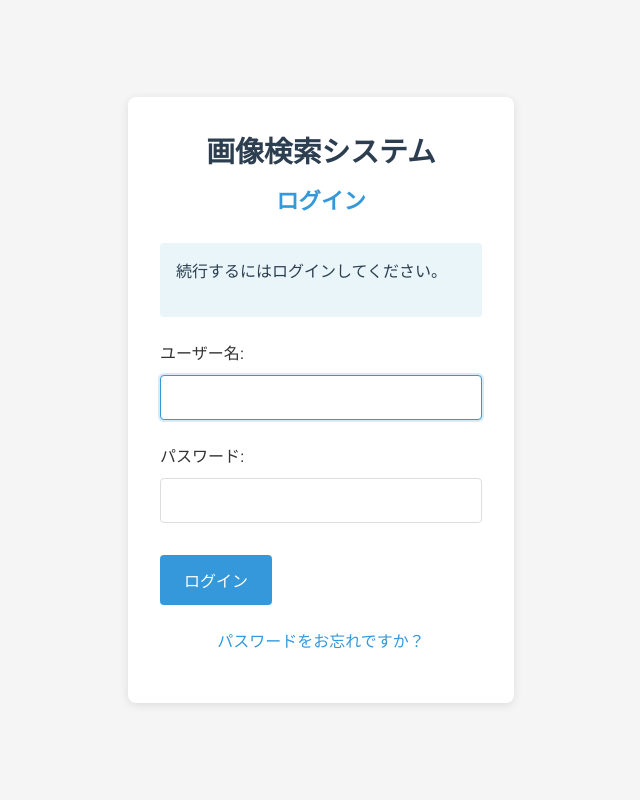
After one commit to yonaka15/apps-jugoya-ai, a Django app: page /accounts/login/?next=/read_images/query/ in a window 1280 px wide. The commit adds this page. Shown: the whole page, without its empty margins (319-959 px from the left). Run offline with Django 5.2, Linux system fonts and the light colour scheme; parts of the project's set-up code (start-up, migrations or seed data) failed here and were passed over.

Commit message:
add: accounts

```diff
--- /dev/null
+++ b/accounts/apps.py
@@ -0,0 +1,6 @@
+from django.apps import AppConfig
+
+
+class AccountsConfig(AppConfig):
+    default_auto_field = "django.db.models.BigAutoField"
+    name = "accounts"
--- /dev/null
+++ b/accounts/static/accounts/css/auth.css
@@ -0,0 +1,176 @@
+/* 認証ページの基本スタイル */
+* {
+  box-sizing: border-box;
+  margin: 0;
+  padding: 0;
+}
+
+body {
+  font-family: 'Helvetica Neue', Arial, sans-serif;
+  line-height: 1.6;
+  color: #333;
+  background-color: #f5f5f5;
+  height: 100vh;
+  display: flex;
+  align-items: center;
+  justify-content: center;
+}
+
+.container {
+  width: 100%;
+  max-width: 450px;
+  padding: 2rem;
+}
+
+h1 {
+  font-size: 1.8rem;
+  margin-bottom: 0.5rem;
+  color: #2c3e50;
+  text-align: center;
+}
+
+h2 {
+  font-size: 1.4rem;
+  margin-bottom: 1.5rem;
+  color: #3498db;
+  text-align: center;
+}
+
+p {
+  margin-bottom: 1rem;
+}
+
+a {
+  color: #3498db;
+  text-decoration: none;
+  transition: color 0.3s;
+}
+
+a:hover {
+  color: #2980b9;
+  text-decoration: underline;
+}
+
+/* 認証ボックス */
+.auth-box {
+  background-color: #fff;
+  padding: 2rem;
+  border-radius: 8px;
+  box-shadow: 0 2px 10px rgba(0, 0, 0, 0.1);
+}
+
+/* フォームスタイル */
+.form-group {
+  margin-bottom: 1.5rem;
+}
+
+.form-group label {
+  display: block;
+  margin-bottom: 0.5rem;
+  font-weight: 500;
+}
+
+.form-group input {
+  width: 100%;
+  padding: 0.8rem;
+  border: 1px solid #ddd;
+  border-radius: 4px;
+  font-size: 1rem;
+  transition: border-color 0.3s;
+}
+
+.form-group input:focus {
+  border-color: #3498db;
+  outline: none;
+  box-shadow: 0 0 0 2px rgba(52, 152, 219, 0.2);
+}
+
+/* ボタンスタイル */
+.form-actions {
+  margin-top: 2rem;
+  margin-bottom: 1.5rem;
+}
+
+.primary-button {
+  background-color: #3498db;
+  color: white;
+  border: none;
+  padding: 0.8rem 1.5rem;
+  border-radius: 4px;
+  cursor: pointer;
+  font-size: 1rem;
+  font-weight: 500;
+  transition: background-color 0.3s;
+  display: inline-block;
+  text-align: center;
+}
+
+.primary-button:hover {
+  background-color: #2980b9;
+  text-decoration: none;
+}
+
+/* メッセージスタイル */
+.error-message {
+  background-color: #f8d7da;
+  color: #721c24;
+  padding: 1rem;
+  border-radius: 4px;
+  margin-bottom: 1.5rem;
+}
+
+.info-message {
+  background-color: #e9f5f9;
+  color: #2c3e50;
+  padding: 1rem;
+  border-radius: 4px;
+  margin-bottom: 1.5rem;
+}
+
+.success-message {
+  background-color: #d4edda;
+  color: #155724;
+  padding: 1rem;
+  border-radius: 4px;
+  margin-bottom: 1.5rem;
+}
+
+/* リンクコンテナ */
+.auth-links {
+  margin-top: 1.5rem;
+  text-align: center;
+}
+
+.auth-links a {
+  font-weight: 500;
+}
+
+.auth-links .primary-button {
+  margin-top: 0.5rem;
+}
+
+/* レスポンシブデザイン */
+@media (max-width: 768px) {
+  .container {
+    padding: 1rem;
+  }
+
+  .auth-box {
+    padding: 1.5rem;
+  }
+}
+
+@media (max-width: 480px) {
+  h1 {
+    font-size: 1.5rem;
+  }
+
+  h2 {
+    font-size: 1.2rem;
+  }
+
+  .form-group input,
+  .primary-button {
+    padding: 0.7rem;
+  }
+}
--- /dev/null
+++ b/accounts/templates/registration/login.html
@@ -0,0 +1,60 @@
+{% load static %}
+<!DOCTYPE html>
+<html lang="ja">
+
+<head>
+  <meta charset="utf-8">
+  <meta name="viewport" content="width=device-width, initial-scale=1">
+  <title>ログイン | 画像検索システム</title>
+  <link rel="stylesheet" href="{% static 'accounts/css/auth.css' %}">
+</head>
+
+<body>
+  <div class="container">
+    <div class="auth-box">
+      <h1>画像検索システム</h1>
+      <h2>ログイン</h2>
+
+      {% if form.errors %}
+      <div class="error-message">
+        <p>ユーザー名とパスワードが一致しません。もう一度お試しください。</p>
+      </div>
+      {% endif %}
+
+      {% if next %}
+      {% if user.is_authenticated %}
+      <div class="info-message">
+        <p>このページにアクセスする権限がありません。適切な権限を持つアカウントでログインしてください。</p>
+      </div>
+      {% else %}
+      <div class="info-message">
+        <p>続行するにはログインしてください。</p>
+      </div>
+      {% endif %}
+      {% endif %}
+
+      <form method="post" action="{% url 'login' %}">
+        {% csrf_token %}
+        <div class="form-group">
+          <label for="id_username">ユーザー名:</label>
+          {{ form.username }}
+        </div>
+        <div class="form-group">
+          <label for="id_password">パスワード:</label>
+          {{ form.password }}
+        </div>
+        <div class="form-actions">
+          <button type="submit" class="primary-button">ログイン</button>
+          <input type="hidden" name="next" value="{{ next }}">
+        </div>
+      </form>
+
+      <div class="auth-links">
+        <p><a href="{% url 'password_reset' %}">パスワードをお忘れですか？</a></p>
+      </div>
+    </div>
+  </div>
+</body>
+
+</html>
+<!-- vim: set ft=htmldjango: -->
--- a/main/settings.py
+++ b/main/settings.py
@@ -68,6 +68,7 @@ INSTALLED_APPS = [
     "django.contrib.messages",
     "django.contrib.staticfiles",
     "read_images.apps.ReadImagesConfig",
+    "accounts.apps.AccountsConfig",
 ]
 
 MIDDLEWARE = [
@@ -164,3 +165,7 @@ if not DEBUG:
 # https://docs.djangoproject.com/en/5.1/ref/settings/#default-auto-field
 
 DEFAULT_AUTO_FIELD = "django.db.models.BigAutoField"
+
+# 認証関連の設定
+LOGIN_REDIRECT_URL = "/read_images/"  # ログイン後のリダイレクト先
+LOGOUT_REDIRECT_URL = "/accounts/login/"  # ログアウト後のリダイレクト先
--- a/main/urls.py
+++ b/main/urls.py
@@ -3,5 +3,6 @@ from django.urls import path, include
 
 urlpatterns = [
     path("read_images/", include("read_images.urls")),
+    path("accounts/", include("django.contrib.auth.urls")),
     path("admin/", admin.site.urls),
 ]
--- a/read_images/views.py
+++ b/read_images/views.py
@@ -9,6 +9,7 @@ from django.http import JsonResponse, HttpResponseServerError
 dotenv.load_dotenv()
 
 
+@login_required(redirect_field_name="my_redirect_field")
 def index(request):
     """
     メインページを表示する
```
Also changed, not shown: read_images/static/read_images/css/styles.css (+70 -0 lines), read_images/templates/read_images/index.html (+15 -0 lines), accounts/__init__.py (added), 1 other file.
